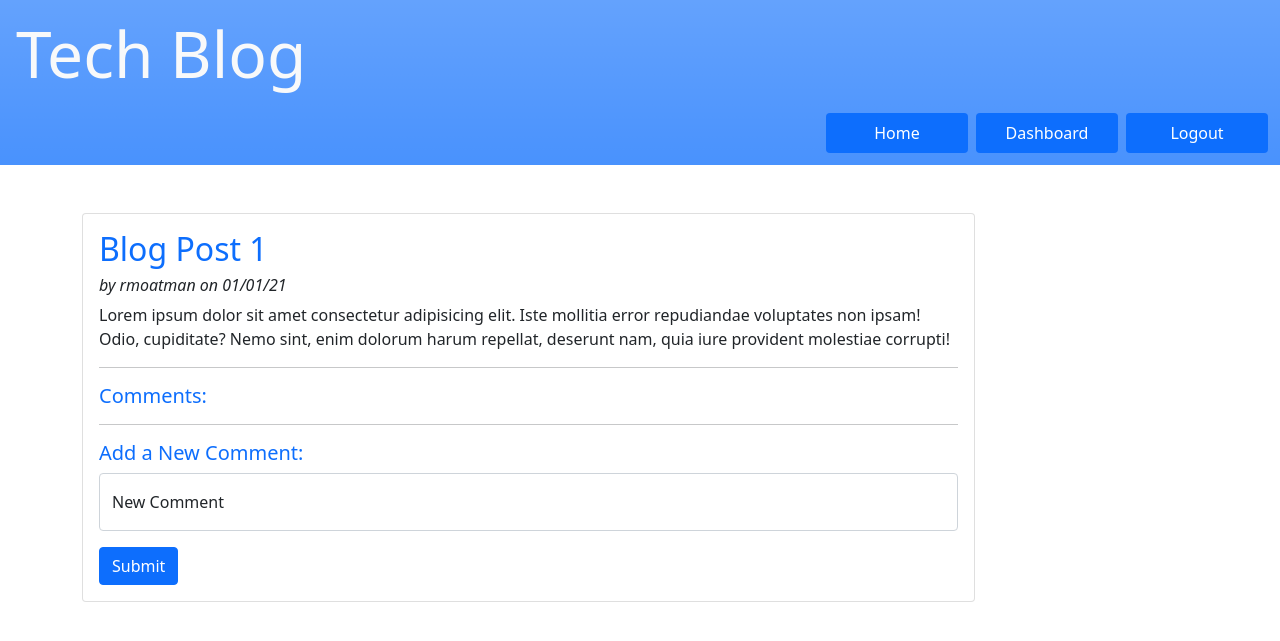
After one commit to rmoatman/MVC_Tech_Blog, a Node server app: page /newcomment/1 in a window 1280 px wide. The commit adds this page. Shown: the top 641 px of the page. Run offline with Node 20, Linux system fonts and the light colour scheme; a user stored in the database is signed in; data comes from the database, SQL or seed files in the repository; some libraries are stand-ins or nearby versions.

Commit message:
Scripted add new comment

```diff
--- a/controllers/api/user-Routes.js
+++ b/controllers/api/user-Routes.js
@@ -49,6 +49,7 @@ router.post('/login', async (req, res) => {
 
 // Create new user
 router.post('/', async (req, res) => {
+
   try {
     const userData = await User.create({
       username: req.body.username,
--- a/controllers/home-routes.js
+++ b/controllers/home-routes.js
@@ -47,12 +47,8 @@ router.get('/postpage/:id', withAuth, async (req, res) => {
       where: { id: req.params.id },
       include: [
         { model: User, attributes: ['username'] },
-        {
-          model: Comment,
-          attributes: ['comment_text', 'user_id', 'blog_id'],
-          /* include: [{ model: User, attributes: ['username'] }] */
-        },
-      ],
+        { model: Comment, attributes: ['comment_text']}
+       ],
     });
 
     console.log(postData);
@@ -71,6 +67,79 @@ router.get('/postpage/:id', withAuth, async (req, res) => {
   }
 });
 
+// Case:  User adds new comment
+router.get('/newcomment/:id', withAuth, async (req, res) => {
+  console.log("req.params.id");
+  console.log(req.params.id);
+
+  try {
+    const postData = await Blog.findOne({
+      where: { id: req.params.id },
+      include: [
+        { model: User, attributes: ['username'] },
+        { model: Comment, attributes: ['comment_text']}
+       ],
+    });
+
+
+    const post = postData.get({ plain: true });
+
+
+    res.render('newcomment', {
+      post,
+      logged_in: req.session.logged_in
+
+    });
+    console.log(req.session.logged_in);
+
+  } catch (err) {
+    res.status(404).json({ message: 'No post found with that ID.' });
+  }
+});
+
+
+// Case:  User adds new comment
+router.post('/comment', withAuth, async (req, res) => {
+  console.log("We are here");
+  console.log(req.body);
+
+  if(req.session) {
+
+    Comment.create ({
+      blog_id: req.body.blog_id,
+      comment_text: req.body.commentText,
+      user_id: req.session.user_id,
+    })
+
+    .then(dbcommentData => res.json(dbcommentData))
+    .catch(err => {
+        console.log(err)
+        res.status(400).json.user_id(err);
+    })
+
+  }
+
+});
+
+//     console.log("newComment");
+//     console.log(newComment);
+
+//     const commentData = newComment.get({ plain: true});
+
+//     console.log("commentData");
+//     console.log(commentData);
+
+//     res.status(200).json(commentData);
+
+
+//     console.log("We've hit an error");
+//     //  res.status(500).json(err);
+//   }
+// /*     res.render('homepage', {
+//       logged_in: req.session.logged_in */
+
+// /*     }); */
+// });
 
 
 
--- /dev/null
+++ b/public/js/addcomments.js
@@ -0,0 +1,33 @@
+const commentFormHandler = async (event) => {
+    // Stop the browser from submitting the form
+    console.log("Hello");
+    event.preventDefault();
+
+
+
+    //
+    const commentText = document.querySelector('#new_comment').value.trim();
+
+    const blog_id = window.location.toString().split('/')[
+        window.location.toString().split('/').length - 1
+    ];
+
+      const response = await fetch('/comment', {
+        method: 'POST',
+        body: JSON.stringify({
+            commentText,
+            blog_id
+        }),
+        headers: { 'Content-Type': 'application/json' },
+      });
+
+      // If credentials are saved, sign user in and redirect to homepage
+        //   if (response.ok) {
+        //     document.location.reload();
+      // }
+};
+
+  // Listens for returning user to select Submit
+  document
+    .querySelector('#comment-card')
+    .addEventListener('click', commentFormHandler);
--- a/seeds/commentData.json
+++ b/seeds/commentData.json
@@ -10,5 +10,12 @@
     "comment_text": "This is another comment",
     "user_id": "2",
     "blog_id": "4"
+  },
+
+  {
+    "comment_text": "This is yet another comment",
+    "user_id": "3",
+    "blog_id": "4"
   }
+
 ]
--- /dev/null
+++ b/views/newcomment.handlebars
@@ -0,0 +1,27 @@
+{{!-- This page allows the user to add a comment --}}
+<div class="card" style="width: 80%;">
+  <div class="card-body">
+    <h2 class="card-title text-primary">{{post.title}}</h2>
+    <h6 class="fst-italic">by {{post.user.username}} on {{post.date}}</h6>
+    <p class="card-text text-dark">{{post.content}}</p>
+    <hr>
+    <h5 class="text-primary">Comments:</h5>
+
+    {{#each post.comments}}
+    {{this.comment_text}}
+    <hr>
+    {{/each}}
+    <hr>
+
+    <h5 class="text-primary">Add a New Comment:</h5>
+
+      <div class="form-floating mb-3">
+        <input type="comment" class="form-control" id="new_comment" placeholder="New Comment">
+        <label for="new_comment">New Comment</label>
+      </div>
+
+<button class="btn btn-primary" id="comment-card">Submit</a>
+  </div>
+</div>
+
+<script src="/js/addcomments.js"></script>
```
Also changed, not shown: controllers/api/blog-Routes.js (+7 -59 lines), views/postpage.handlebars (+8 -1 lines).
